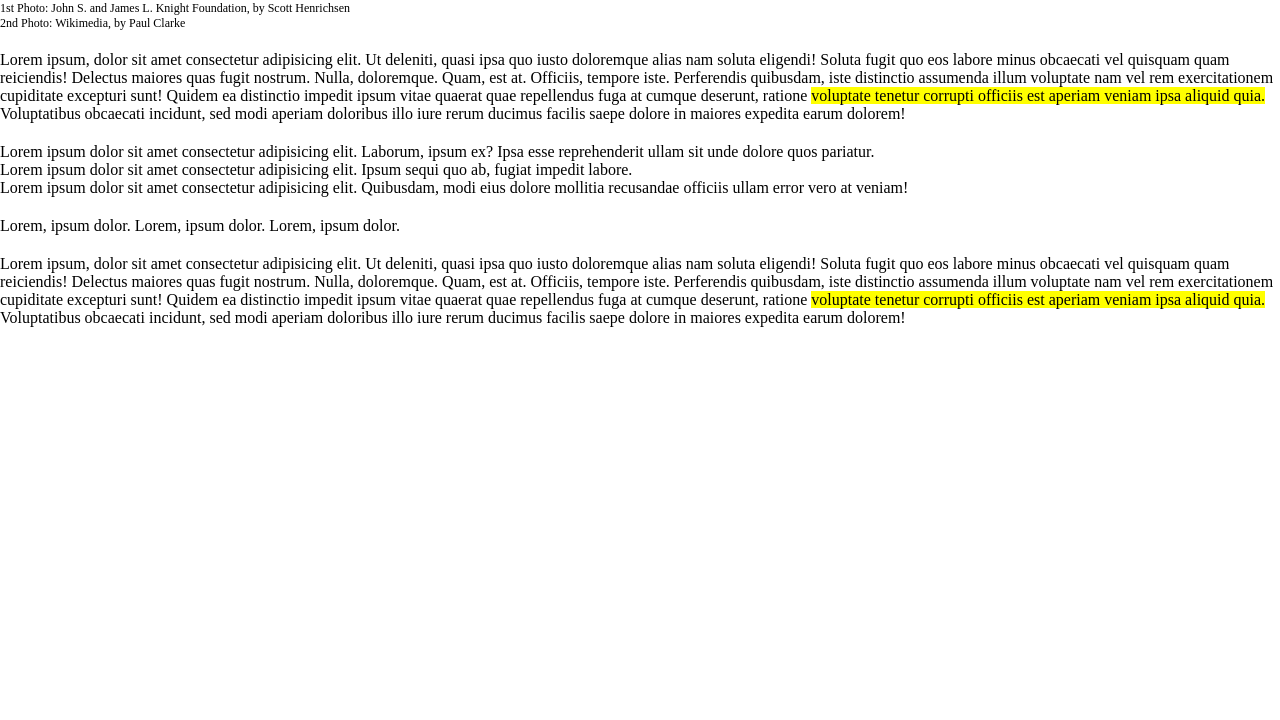
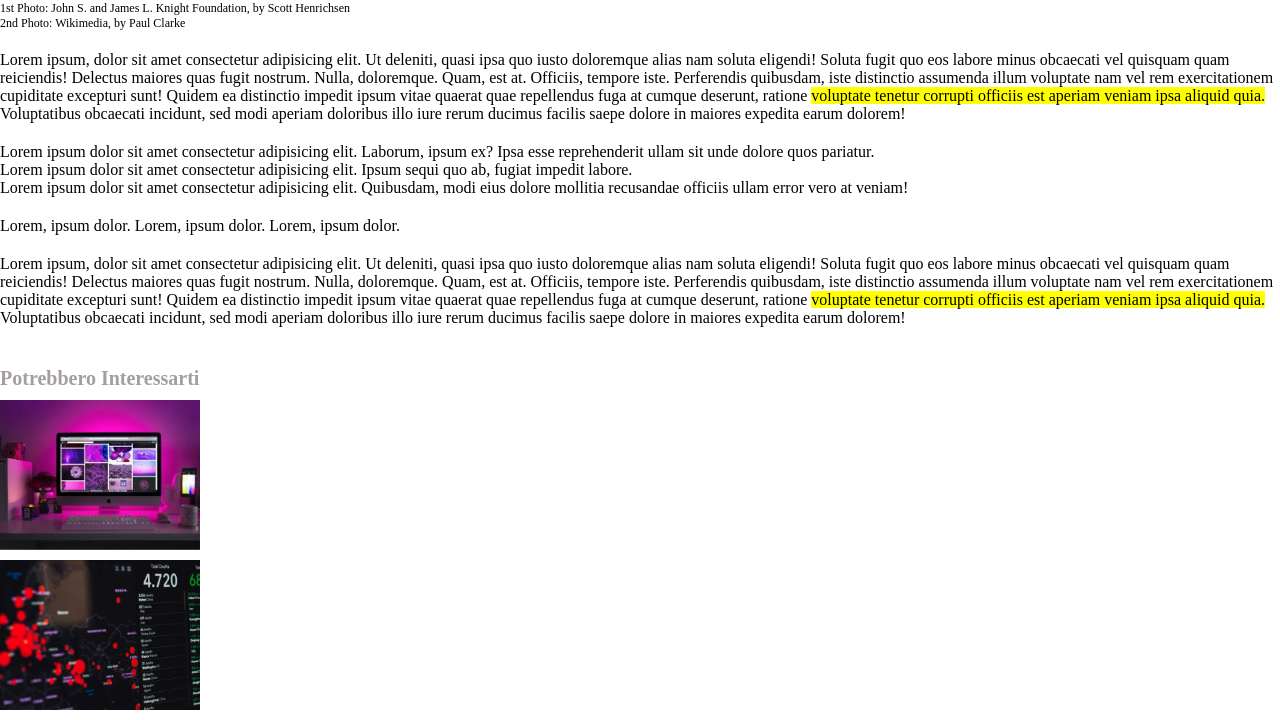
Before and after one commit to Melrizzuto/html-css-booleaner, a plain HTML site: page index.html in a window 1280 px wide. Shown: the part 763-1483 px from the top of the page. Before the commit the page ends 1090 px from the top, so only its background shows below. Drawn offline with Linux system fonts and the light colour scheme.

Commit message:
created footer with img

```diff
--- a/css/style.css
+++ b/css/style.css
@@ -58,3 +58,18 @@ section ul{
 .testo-destra{
   text-align: right;
 }
+.boximmagine{
+  background-size: cover;
+  width: 200px;
+  height: 150px;
+  margin-bottom: 10px;
+  margin-top: 10px;
+}
+#box-img1{
+  background-image: url('../img/monitor.jpg');
+
+}
+
+#box-img2{
+  background-image: url('../img/graph.jpg');
+}
--- a/index.html
+++ b/index.html
@@ -68,8 +68,14 @@
         </section>
     </main>
     <!-- qui inizia il footer -->
-    <footer>
-        <!-- asset immagini -->
+    <footer class="padding-top">
+        <h3 class="testo-grigio padding-top">Potrebbero Interessarti</h3>
+        <div id="box-img1" class="boximmagine">
+
+        </div>
+        <div id="box-img2" class="boximmagine">
+
+        </div>
     </footer>
 </body>
 
```
